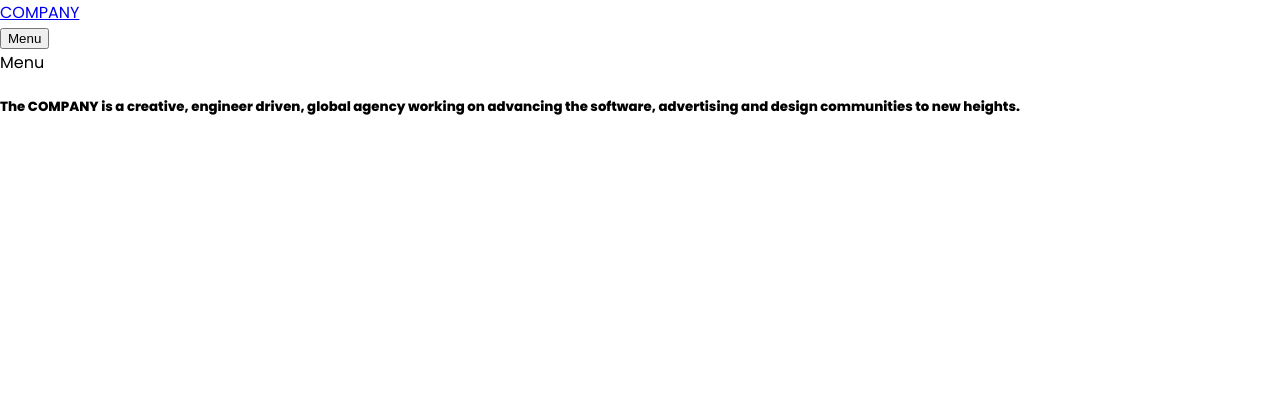
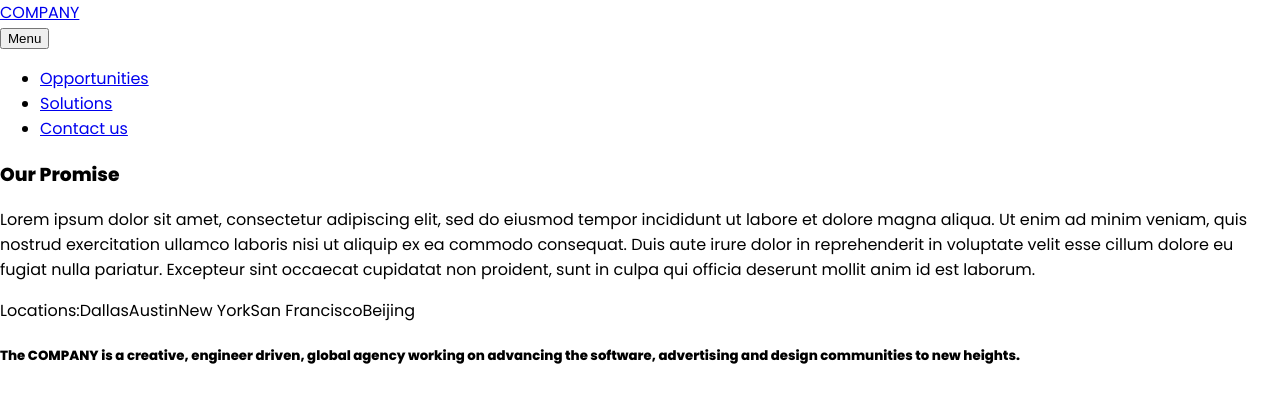
Before and after one commit to jsxgod/animated-hamburger-menu, a React (Create React App) app: page / in a window 1280 px wide. Shown: the top 402 px of the page. Built offline with nearby package versions, Linux system fonts and the light colour scheme.

Commit message:
Add Menu jsx. Add link items to menu's unordered list.

```diff
--- a/src/components/Menu.jsx
+++ b/src/components/Menu.jsx
@@ -1,7 +1,55 @@
 import React from "react";
+import { Link } from "react-router-dom";
 
 const Menu = () => {
-  return <div className="">Menu</div>;
+  return (
+    <div className="menu">
+      <div className="menu-secondary-bg-color"></div>
+      <div className="menu-layer">
+        <div className="menu-background"></div>
+        <div className="container">
+          <div className="wrapper">
+            <div className="menu-links">
+              <nav>
+                <ul>
+                  <li>
+                    <Link to="/opportunities">Opportunities</Link>
+                  </li>
+                  <li>
+                    <Link to="/solutions">Solutions</Link>
+                  </li>
+                  <li>
+                    <Link to="/contact">Contact us</Link>
+                  </li>
+                </ul>
+              </nav>
+              <div className="info">
+                <h3>Our Promise</h3>
+                <p>
+                  Lorem ipsum dolor sit amet, consectetur adipiscing elit, sed
+                  do eiusmod tempor incididunt ut labore et dolore magna aliqua.
+                  Ut enim ad minim veniam, quis nostrud exercitation ullamco
+                  laboris nisi ut aliquip ex ea commodo consequat. Duis aute
+                  irure dolor in reprehenderit in voluptate velit esse cillum
+                  dolore eu fugiat nulla pariatur. Excepteur sint occaecat
+                  cupidatat non proident, sunt in culpa qui officia deserunt
+                  mollit anim id est laborum.
+                </p>
+              </div>
+              <div className="locations">
+                Locations:
+                <span>Dallas</span>
+                <span>Austin</span>
+                <span>New York</span>
+                <span>San Francisco</span>
+                <span>Beijing</span>
+              </div>
+            </div>
+          </div>
+        </div>
+      </div>
+    </div>
+  );
 };
 
 export default Menu;
```
